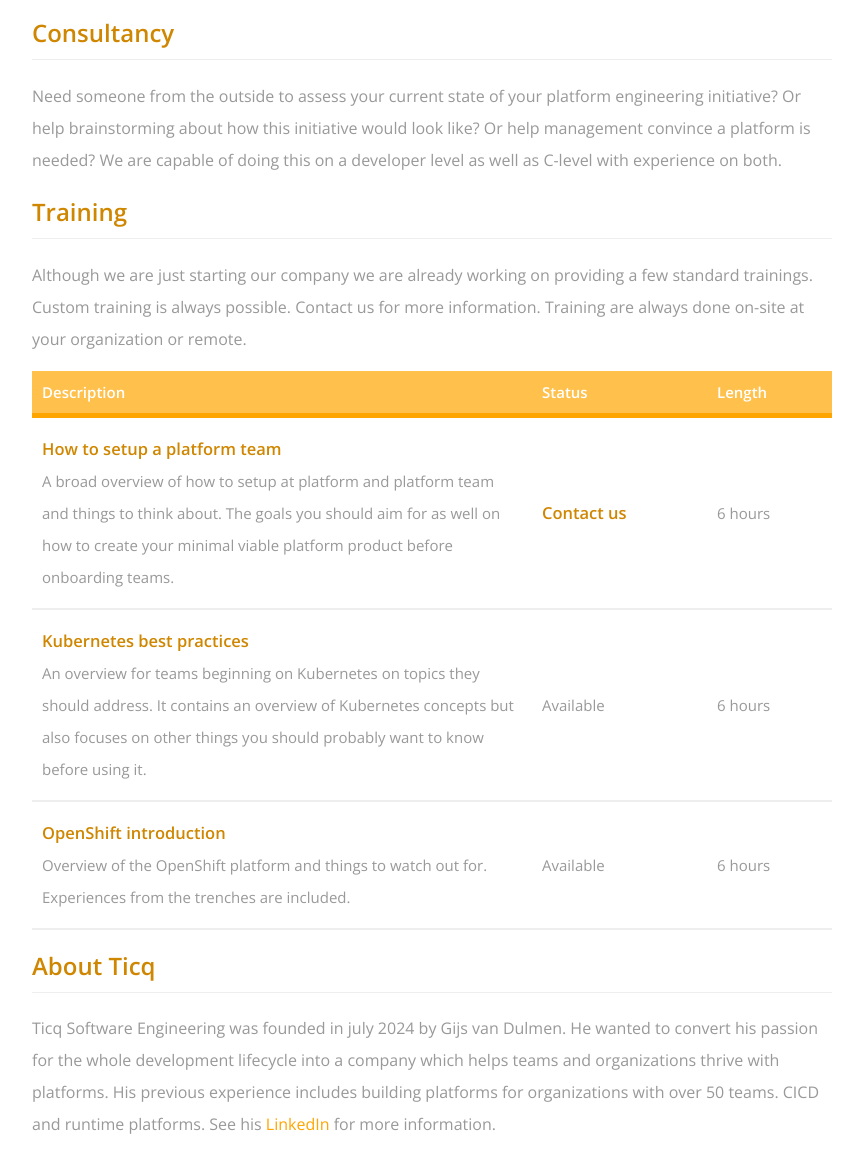
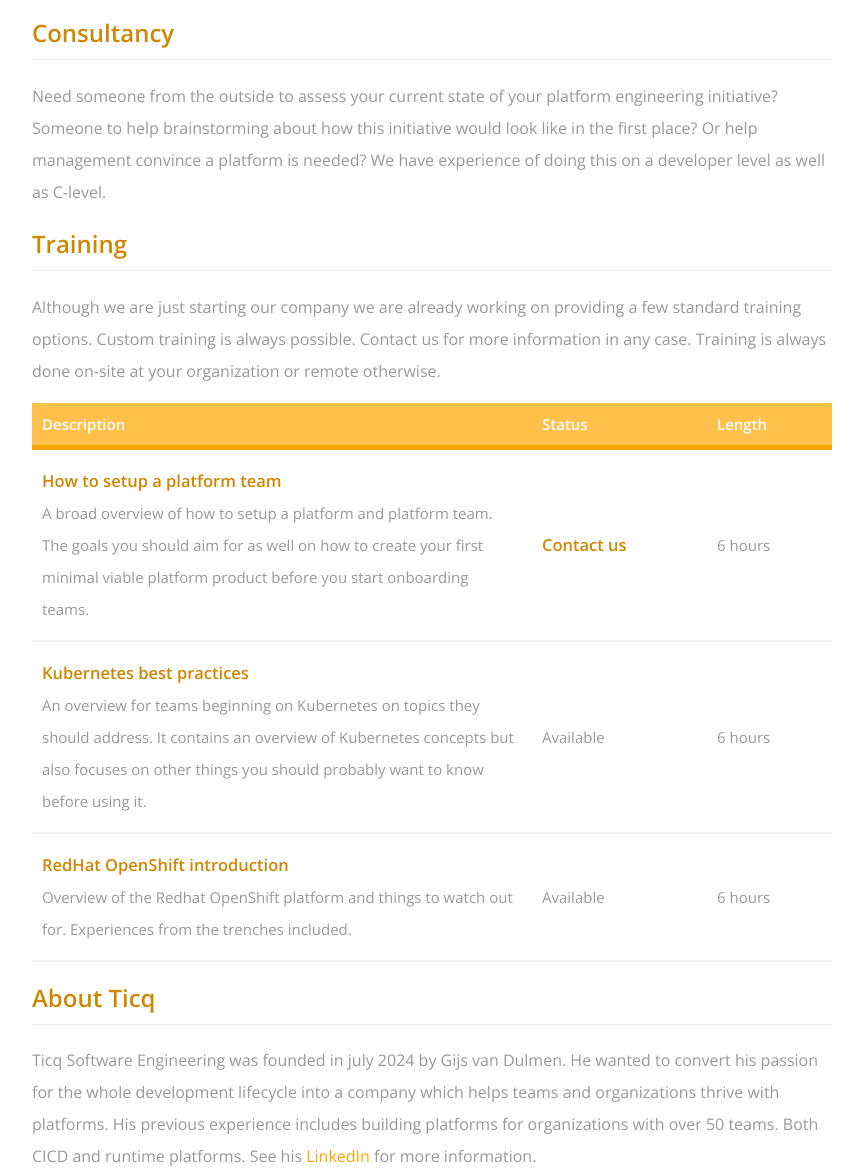
Before and after one commit to Ticq/website, a plain HTML site: page index.html in a window 1280 px wide. Shown: the part 433-1608 px from the top of the page, without its empty margins (208-1071 px from the left). Drawn offline with nearby package versions, Linux system fonts and the light colour scheme.

Commit message:
Textual improvements

```diff
--- a/index.html
+++ b/index.html
@@ -10,8 +10,6 @@
   <link href="https://fonts.googleapis.com/css2?family=Open+Sans:ital,wght@0,300;0,400;0,600;1,300;1,400&display=swap" rel="stylesheet">
   <script src="https://use.fontawesome.com/2e0e2b1306.js"></script>
   <link rel="stylesheet" href="style.css">
-
-  <meta name="theme-color" content="#fafafa">
 </head>
 
 <body>
@@ -44,25 +42,28 @@
         <div class="main-contents">
             <div class="welcome">
                 <p>
-                    <em>Welcome at Ticq.</em> We are providing services to create the best application and (internal) developer platforms for your organisation.
-                    Specialised in container platforms at the core and experienced in developer team practices. Connecting and integrating DevOps Engineers and teams
-                    into a common platform to improve and speed up your organizational capability of delivering towards your production environments and your business goals.
+                    <em>Welcome at Ticq.</em> We are providing services to create the best application and (internal) developer platforms
+                    for your organisation. Specialised in container platforms at the core and experienced in developer team practices.
+                    Connecting and integrating DevOps Engineers and teams
+                    into a common platform to improve and speed up your organizational capability of delivering towards your production
+                    environments and your business goals.
                 </p>
             </div>
             <div id="consultancy">
                 <h2>Consultancy</h2>
                 <p>
                     Need someone from the outside to assess your current state of your platform engineering initiative?
-                    Or help brainstorming about how this initiative would look like? Or help management convince a platform is needed?
-                    We are capable of doing this on a developer level as well as C-level with experience on both.
+                    Someone to help brainstorming about how this initiative would look like in the first place?
+                    Or help management convince a platform is needed?
+                    We have experience of doing this on a developer level as well as C-level.
                 </p>
             </div>
             <div id="training">
                 <h2>Training</h2>
                 <p>
-                    Although we are just starting our company we are already working on providing a few standard trainings.
-                    Custom training is always possible. Contact us for more information. Training are always done on-site
-                    at your organization or remote.
+                    Although we are just starting our company we are already working on providing a few standard training options.
+                    Custom training is always possible. Contact us for more information in any case. Training is always done on-site
+                    at your organization or remote otherwise.
                 </p>
                 <table>
                     <thead>
@@ -76,8 +77,8 @@
                         <tr>
                             <td>
                                 <em>How to setup a platform team</em>
-                                A broad overview of how to setup at platform and platform team and things to think about. The goals you should aim for
-                                as well on how to create your minimal viable platform product before onboarding teams.
+                                A broad overview of how to setup a platform and platform team. The goals you should aim for
+                                as well on how to create your first minimal viable platform product before you start onboarding teams.
                             </td>
                             <td>
                                 <em>Contact us</em>
@@ -101,8 +102,8 @@
                         </tr>
                         <tr>
                             <td>
-                                <em>OpenShift introduction</em>
-                                Overview of the OpenShift platform and things to watch out for. Experiences from the trenches are included.
+                                <em>RedHat OpenShift introduction</em>
+                                Overview of the Redhat OpenShift platform and things to watch out for. Experiences from the trenches included.
                             </td>
                             <td>
                                 Available
@@ -118,7 +119,7 @@
                 <h2>About Ticq</h2>
                 <p>
                     Ticq Software Engineering was founded in july 2024 by Gijs van Dulmen. He wanted to convert his passion for the whole development lifecycle into a company
-                    which helps teams and organizations thrive with platforms. His previous experience includes building platforms for organizations with over 50 teams. CICD and runtime platforms.
+                    which helps teams and organizations thrive with platforms. His previous experience includes building platforms for organizations with over 50 teams. Both CICD and runtime platforms.
                     See his <a href="https://www.linkedin.com/company/17961146/">LinkedIn</a> for more information.
                 </p>
             </div>
@@ -136,7 +137,7 @@
                     <td>94279446</td>
                 </tr>
                 <tr>
-                    <td>Gevestigd</td>
+                    <td>Location</td>
                     <td>Arend Keldermanstraat 46<br/>
                         7415 NM Deventer</td>
                 </tr>
@@ -151,7 +152,7 @@
                     <td><a href="mailto:info@ticq.dev">info@ticq.dev</a></td>
                 </tr>
                 <tr>
-                    <td>Voorkeur van contact</td>
+                    <td>Contact Preference</td>
                     <td>LinkedIn direct message</td>
                 </tr>
             </table>
```
